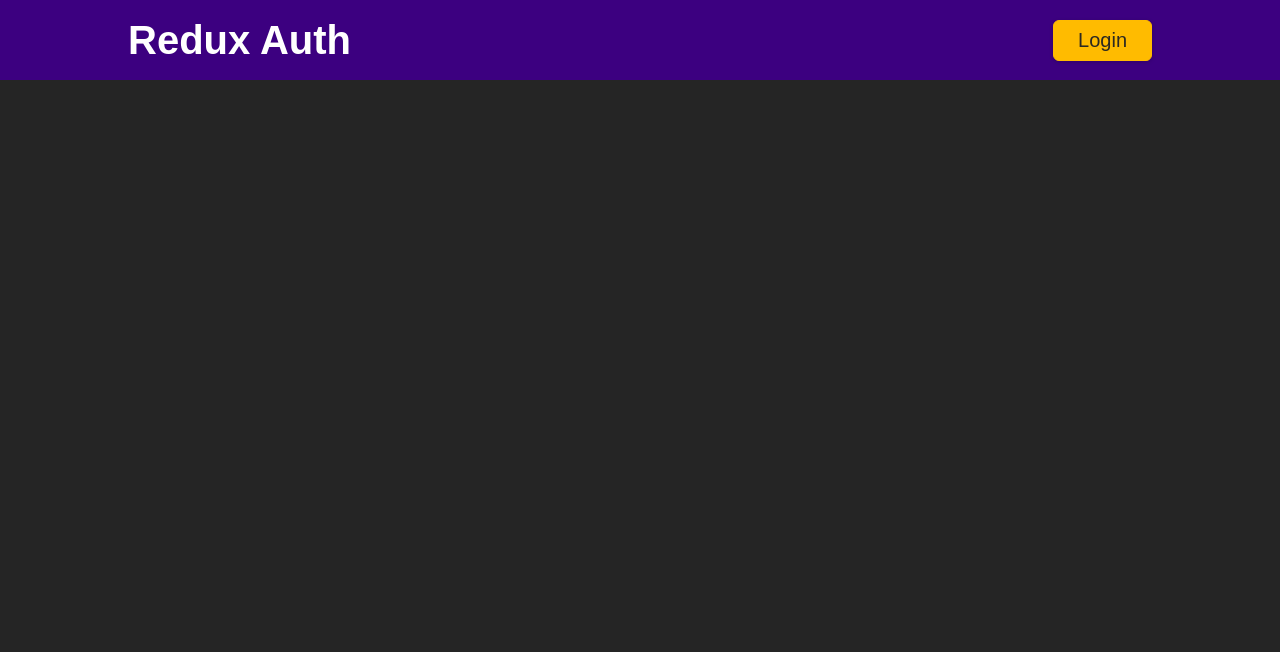
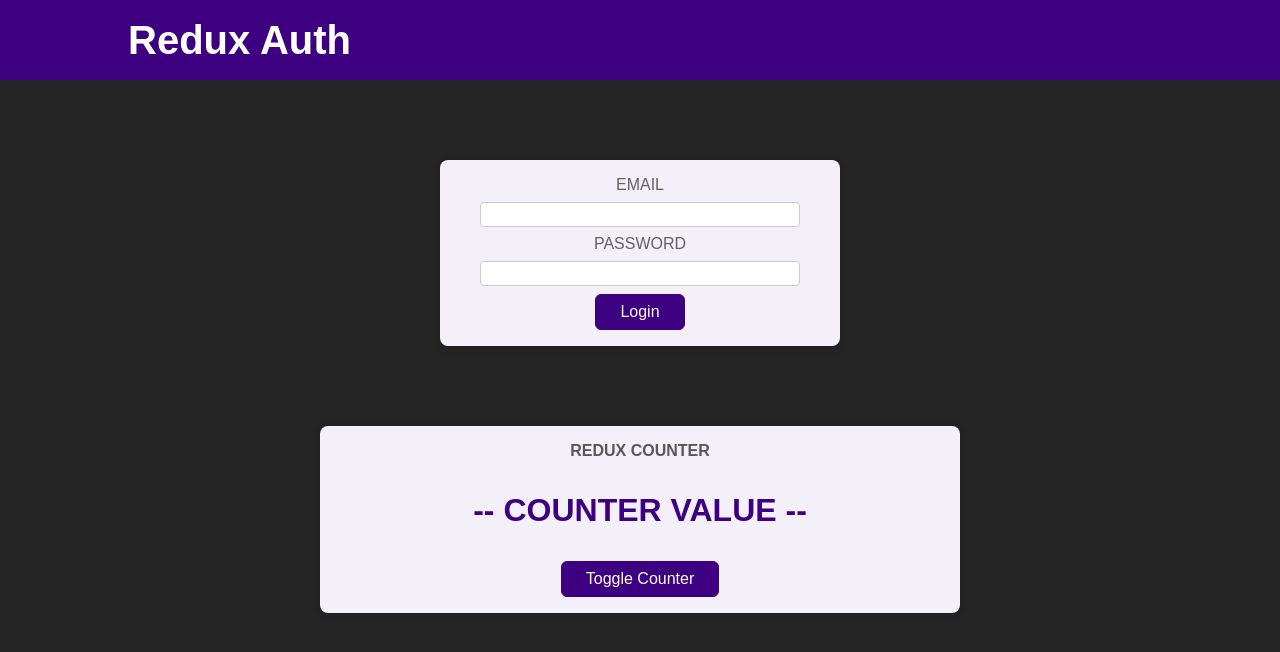
Before and after one commit to CoolShivas/005--Auth_Counter_React_Redux_ToolKit, a React (Vite) app in the folder auth_counter_react_reduxtoolkit/: page /dashboard in a window 1280 px wide. Shown: the top 652 px of the page. Built offline with nearby package versions, Linux system fonts and the light colour scheme.

Commit message:
Conditional Rendering

```diff
--- a/auth_counter_react_reduxtoolkit/src/App.jsx
+++ b/auth_counter_react_reduxtoolkit/src/App.jsx
@@ -16,7 +16,7 @@ const App = () => {
         <>
 
             <Route path="/"> <Header></Header> </Route>
-            <Route path="/auth"> <Auth></Auth> </Route>
+            <Route path="/counter"> <Counter></Counter> </Route>
 
             {isAuthenticated && <>
                 <Route path="/counter"> <Counter></Counter> </Route>
@@ -26,6 +26,11 @@ const App = () => {
                 <Route path="/dashboard"> <DashBoard></DashBoard> </Route>
             </>}
 
+            <Auth></Auth>
+            <Counter></Counter>
+
+
+
         </>
     )
 }
--- a/auth_counter_react_reduxtoolkit/src/components/authen/Auth.jsx
+++ b/auth_counter_react_reduxtoolkit/src/components/authen/Auth.jsx
@@ -1,11 +1,8 @@
-import { useHistory } from 'react-router-dom/cjs/react-router-dom.min';
 import { useDispatch } from 'react-redux';
 import classes from './Auth.module.css';
 import { authActions } from '../../store';
 
 const Auth = () => {
-
-    const myHistory = useHistory();
 
     const dispatch = useDispatch();
 
@@ -13,7 +10,6 @@ const Auth = () => {
         event.preventDefault();
         console.log("Hi Hello login now");
         dispatch(authActions.logIn());
-        myHistory.replace("/header");
     };
 
     return (
--- a/auth_counter_react_reduxtoolkit/src/components/header/Header.jsx
+++ b/auth_counter_react_reduxtoolkit/src/components/header/Header.jsx
@@ -22,9 +22,9 @@ const Header = () => {
             {!isAuthenticated && <>
 
                 <NavLink to="/dashboard"><h1>Redux Auth</h1> </NavLink>
-                <NavLink to="/auth">
+                {/* <NavLink to="/auth">
                     <button> Login </button>
-                </NavLink>
+                </NavLink> */}
             </>}
 
             {isAuthenticated && <>
@@ -35,39 +35,7 @@ const Header = () => {
                 <NavLink to="/auth">
                     <button onClick={handlerOnLogOut}> Logout </button>
                 </NavLink>
-
-                {/* <nav>
-                    <ul>
-                        <li>
-                            <NavLink to="/dashboard"><h1>Redux Auth</h1> </NavLink>
-                        </li>
-
-                        <li>
-                            <NavLink to="/products">My Products</NavLink>
-                        </li>
-
-                        <li>
-                            <NavLink to="/sales">My Sales</NavLink>
-                        </li>
-                        <li>
-                            <NavLink to="/userprofile"> User </NavLink>
-                        </li>
-
-                        <li>
-                            <NavLink to="/auth">
-                                <button onClick={handlerOnLogOut}> Logout </button>
-                            </NavLink>
-                        </li>
-                    </ul>
-                </nav> */}
-
             </>}
-
-
-
-
-
-
 
         </header>
     );
```
